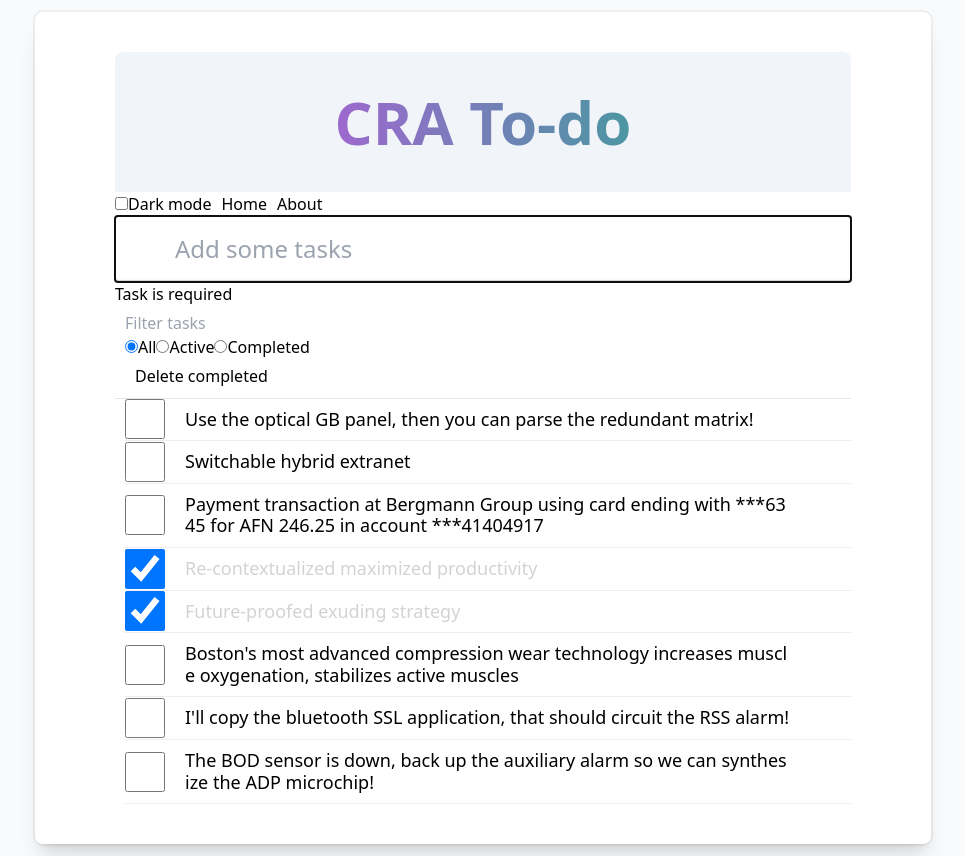
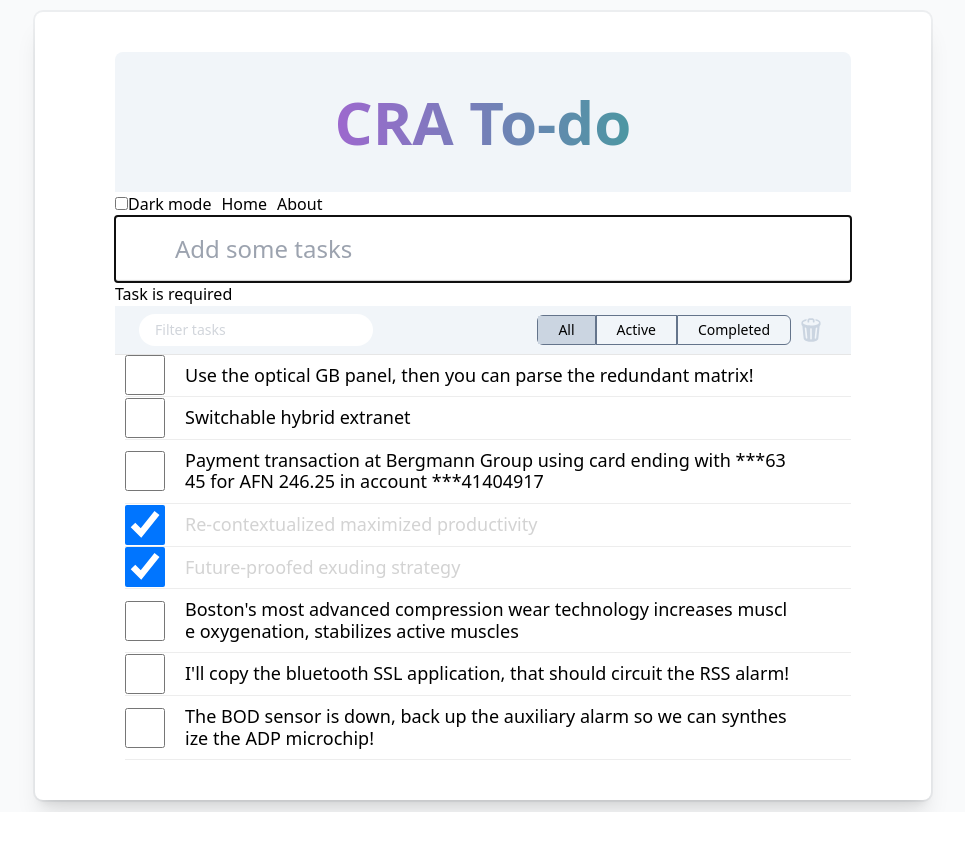
Before and after one commit to FFire/crt-todo, a React (Create React App) app: page / in a window 1280 px wide. Shown: the whole page, without its empty margins (157-1122 px from the left). After the commit the page ends 812 px from the top, so only its background shows below. Built offline with nearby package versions, Linux system fonts and the light colour scheme.

Commit message:
add TW to filters

```diff
--- a/src/components/Filter/DeleteCompleted/DeleteCompleted.tsx
+++ b/src/components/Filter/DeleteCompleted/DeleteCompleted.tsx
@@ -1,14 +1,28 @@
+import { observer } from 'mobx-react';
 import React, { FC, useContext } from 'react';
+import { ReactComponent as TrashCan } from '../../../assets/trashcan.svg';
 import StoreContext from '../../../store/StoreContext';
-import s from './DeleteCompleted.module.css';
 
 const DeleteCompleted: FC = () => {
   const { tasksStore } = useContext(StoreContext);
+  const handleOnClick = ():void => {
+    tasksStore.deleteCompleted();
+  };
 
   return (
-    <button type='button' className={s.button} onClick={tasksStore.deleteCompleted}>Delete completed
-    </button>
+  <button
+    type='button'
+    id='deleteCompleted'
+    className='flex group items-center justify-center w-10 h-10 mr-5 rounded-full
+    aspect-square bg-transparent  hover:bg-emerald-700/10 hover:shadow'
+    onClick={tasksStore.deleteCompleted}
+  >
+  <TrashCan
+    className='w-6 h-6 fill-slate-300 group-hover:fill-red-400'
+    onClick={handleOnClick}
+  />
+  </button>
   );
 };
 
-export default DeleteCompleted;
+export default observer(DeleteCompleted);
--- a/src/components/Filter/Filter.module.css
+++ /dev/null
@@ -1,7 +0,0 @@
-.filter {
-  padding: 5px 10px;
-}
-
-.button {
-  margin: 5px 10px;
-}
--- a/src/components/Filter/Filter.tsx
+++ b/src/components/Filter/Filter.tsx
@@ -1,15 +1,19 @@
 import React, { FC } from 'react';
 import DeleteCompleted from './DeleteCompleted/DeleteCompleted';
-import s from './Filter.module.css';
 import StateFilter from './StateFilter/StateFilter';
 import TextFilter from './TextFilter/TextFilter';
 
 const Filter: FC = () => (
-    <div className={s.filter}>
-      <TextFilter />
+  <div className='w-full pl-6 py-1 bg-slate-100 items-center justify-between text-sm font-light duration-500
+    block
+    sm:flex'
+  >
+    <TextFilter />
+    <div className='flex items-center mt-3 sm:mt-0'>
       <StateFilter />
       <DeleteCompleted />
     </div>
+  </div>
 );
 
 export default Filter;
--- a/src/components/Filter/StateFilter/StateFilter.module.css
+++ /dev/null
@@ -1 +0,0 @@
-.StateFilter {}
--- a/src/components/Filter/StateFilter/StateFilter.tsx
+++ b/src/components/Filter/StateFilter/StateFilter.tsx
@@ -3,7 +3,6 @@ import React, { ChangeEvent, FC, useContext } from 'react';
 import StoreContext from '../../../store/StoreContext';
 import { ITask } from '../../../store/TasksStore';
 import { StateFilterNames } from '../../../store/UiStore';
-import styles from './StateFilter.module.css';
 
 const makeStateFilterFn = (stateFilterValue: StateFilterNames): ((task: ITask) => boolean) => {
   switch (stateFilterValue) {
@@ -29,22 +28,32 @@ const StateFilter: FC = () => {
   };
 
   const filterList: JSX.Element[] = Object.values(StateFilterNames).map((filterName) => (
-    <span key={filterName}>
+    <div
+      className='border border-slate-500
+      first-of-type:rounded-l-md last-of-type:rounded-r-md'
+      key={filterName}
+    >
       <input
+        className='peer'
         type='radio'
         id={`filter-${filterName}`}
-        name='show' value={filterName}
+        name={filterName}
+        value={filterName}
         checked={uiStore.getStateFilter === filterName}
         onChange={handleStateFilter}
+        hidden
       />
       <label
         htmlFor={`filter-${filterName}`}
+        className='block text-center cursor-pointer select-none peer-checked:bg-slate-300 duration-500
+        px-1 py-1
+        sm:px-5'
       >{filterName}</label>
-    </span>));
+    </div>));
 
   return (
-    <div className={styles.StateFilter}>
-        {filterList}
+    <div className='flex items-center'>
+      {filterList}
     </div>
   );
 };
--- a/src/components/Filter/TextFilter/TextFilter.tsx
+++ b/src/components/Filter/TextFilter/TextFilter.tsx
@@ -20,6 +20,8 @@ const TextFilter: FC = () => {
     <form>
       <input
         name='text'
+        className='px-4 text-sm h-8 text-gray-600 placeholder-gray-300 rounded-full
+        hover:ring-2 hover:ring-slate-400 focus:outline-slate-400'
         value={uiStore.getTextFilterContent}
         onChange={onChangeTextFilter}
         autoComplete='off'
--- a/src/store/TasksStore.ts
+++ b/src/store/TasksStore.ts
@@ -23,7 +23,7 @@ export interface IFilter {
 
 export class TasksStore {
   rootStore: RootStore;
-  private tasks: ITask[] = [];
+  tasks: ITask[] = [];
   private isLoading = true;
   private filters: IFilter[] = [];
 
@@ -39,11 +39,12 @@ export class TasksStore {
   }
 
   deleteCompleted(): void {
-    this.tasks = this.tasks.filter(({ isDone }) => !isDone);
+    // TODO why this generate error
+    this.tasks = this.getTasks.filter(({ isDone }) => !isDone);
   }
 
   deleteById(targetId: number): void {
-    this.tasks = this.tasks.filter(({ id }) => id !== targetId);
+    this.tasks = this.getTasks.filter(({ id }) => id !== targetId);
   }
 
   makeNewTask(taskText:string): ITask {
--- a/src/styles/output.css
+++ b/src/styles/output.css
@@ -351,20 +351,79 @@ Ensure the default browser behavior of the `hidden` attribute.
   margin-left: auto;
   margin-right: auto;
 }
+.mt-3 {
+  margin-top: 0.75rem;
+}
+.mr-5 {
+  margin-right: 1.25rem;
+}
+.block {
+  display: block;
+}
 .flex {
   display: flex;
+}
+.hidden {
+  display: none;
+}
+.aspect-square {
+  aspect-ratio: 1 / 1;
+}
+.h-10 {
+  height: 2.5rem;
+}
+.h-6 {
+  height: 1.5rem;
+}
+.h-8 {
+  height: 2rem;
 }
 .min-h-screen {
   min-height: 100vh;
 }
+.w-full {
+  width: 100%;
+}
+.w-10 {
+  width: 2.5rem;
+}
+.w-6 {
+  width: 1.5rem;
+}
 .min-w-full {
   min-width: 100%;
+}
+.cursor-pointer {
+  cursor: pointer;
+}
+.select-none {
+  -webkit-user-select: none;
+          user-select: none;
 }
 .flex-col {
   flex-direction: column;
 }
+.items-center {
+  align-items: center;
+}
+.justify-center {
+  justify-content: center;
+}
+.justify-between {
+  justify-content: space-between;
+}
 .overflow-hidden {
   overflow: hidden;
+}
+.rounded-full {
+  border-radius: 9999px;
+}
+.border {
+  border-width: 1px;
+}
+.border-slate-500 {
+  --tw-border-opacity: 1;
+  border-color: rgb(100 116 139 / var(--tw-border-opacity));
 }
 .bg-gray-50 {
   --tw-bg-opacity: 1;
@@ -377,6 +436,9 @@ Ensure the default browser behavior of the `hidden` attribute.
 .bg-slate-100 {
   --tw-bg-opacity: 1;
   background-color: rgb(241 245 249 / var(--tw-bg-opacity));
+}
+.bg-transparent {
+  background-color: transparent;
 }
 .bg-gradient-to-l {
   background-image: linear-gradient(to left, var(--tw-gradient-stops));
@@ -392,6 +454,9 @@ Ensure the default browser behavior of the `hidden` attribute.
   -webkit-background-clip: text;
           background-clip: text;
 }
+.fill-slate-300 {
+  fill: #cbd5e1;
+}
 .p-4 {
   padding: 1rem;
 }
@@ -399,24 +464,54 @@ Ensure the default browser behavior of the `hidden` attribute.
   padding-left: 0px;
   padding-right: 0px;
 }
+.py-1 {
+  padding-top: 0.25rem;
+  padding-bottom: 0.25rem;
+}
+.px-1 {
+  padding-left: 0.25rem;
+  padding-right: 0.25rem;
+}
+.px-4 {
+  padding-left: 1rem;
+  padding-right: 1rem;
+}
 .pt-0 {
   padding-top: 0px;
 }
 .pb-0 {
   padding-bottom: 0px;
 }
+.pl-6 {
+  padding-left: 1.5rem;
+}
 .text-center {
   text-align: center;
+}
+.text-sm {
+  font-size: 0.875rem;
+  line-height: 1.25rem;
 }
 .text-3xl {
   font-size: 1.875rem;
   line-height: 2.25rem;
+}
+.font-light {
+  font-weight: 300;
 }
 .font-semibold {
   font-weight: 600;
 }
 .text-transparent {
   color: transparent;
+}
+.text-gray-600 {
+  --tw-text-opacity: 1;
+  color: rgb(75 85 99 / var(--tw-text-opacity));
+}
+.placeholder-gray-300::placeholder {
+  --tw-placeholder-opacity: 1;
+  color: rgb(209 213 219 / var(--tw-placeholder-opacity));
 }
 .shadow-xl {
   --tw-shadow: 0 20px 25px -5px rgb(0 0 0 / 0.1), 0 8px 10px -6px rgb(0 0 0 / 0.1);
@@ -442,7 +537,48 @@ Ensure the default browser behavior of the `hidden` attribute.
 .duration-500 {
   transition-duration: 500ms;
 }
+.first-of-type\:rounded-l-md:first-of-type {
+  border-top-left-radius: 0.375rem;
+  border-bottom-left-radius: 0.375rem;
+}
+.last-of-type\:rounded-r-md:last-of-type {
+  border-top-right-radius: 0.375rem;
+  border-bottom-right-radius: 0.375rem;
+}
+.hover\:bg-emerald-700\/10:hover {
+  background-color: rgb(4 120 87 / 0.1);
+}
+.hover\:shadow:hover {
+  --tw-shadow: 0 1px 3px 0 rgb(0 0 0 / 0.1), 0 1px 2px -1px rgb(0 0 0 / 0.1);
+  --tw-shadow-colored: 0 1px 3px 0 var(--tw-shadow-color), 0 1px 2px -1px var(--tw-shadow-color);
+  box-shadow: var(--tw-ring-offset-shadow, 0 0 #0000), var(--tw-ring-shadow, 0 0 #0000), var(--tw-shadow);
+}
+.hover\:ring-2:hover {
+  --tw-ring-offset-shadow: var(--tw-ring-inset) 0 0 0 var(--tw-ring-offset-width) var(--tw-ring-offset-color);
+  --tw-ring-shadow: var(--tw-ring-inset) 0 0 0 calc(2px + var(--tw-ring-offset-width)) var(--tw-ring-color);
+  box-shadow: var(--tw-ring-offset-shadow), var(--tw-ring-shadow), var(--tw-shadow, 0 0 #0000);
+}
+.hover\:ring-slate-400:hover {
+  --tw-ring-opacity: 1;
+  --tw-ring-color: rgb(148 163 184 / var(--tw-ring-opacity));
+}
+.focus\:outline-slate-400:focus {
+  outline-color: #94a3b8;
+}
+.group:hover .group-hover\:fill-red-400 {
+  fill: #f87171;
+}
+.peer:checked ~ .peer-checked\:bg-slate-300 {
+  --tw-bg-opacity: 1;
+  background-color: rgb(203 213 225 / var(--tw-bg-opacity));
+}
 @media (min-width: 640px) {
+  .sm\:mt-0 {
+    margin-top: 0px;
+  }
+  .sm\:flex {
+    display: flex;
+  }
   .sm\:w-full {
     width: 100%;
   }
@@ -464,6 +600,10 @@ Ensure the default browser behavior of the `hidden` attribute.
   }
   .sm\:p-4 {
     padding: 1rem;
+  }
+  .sm\:px-5 {
+    padding-left: 1.25rem;
+    padding-right: 1.25rem;
   }
   .sm\:text-3xl {
     font-size: 1.875rem;
```
